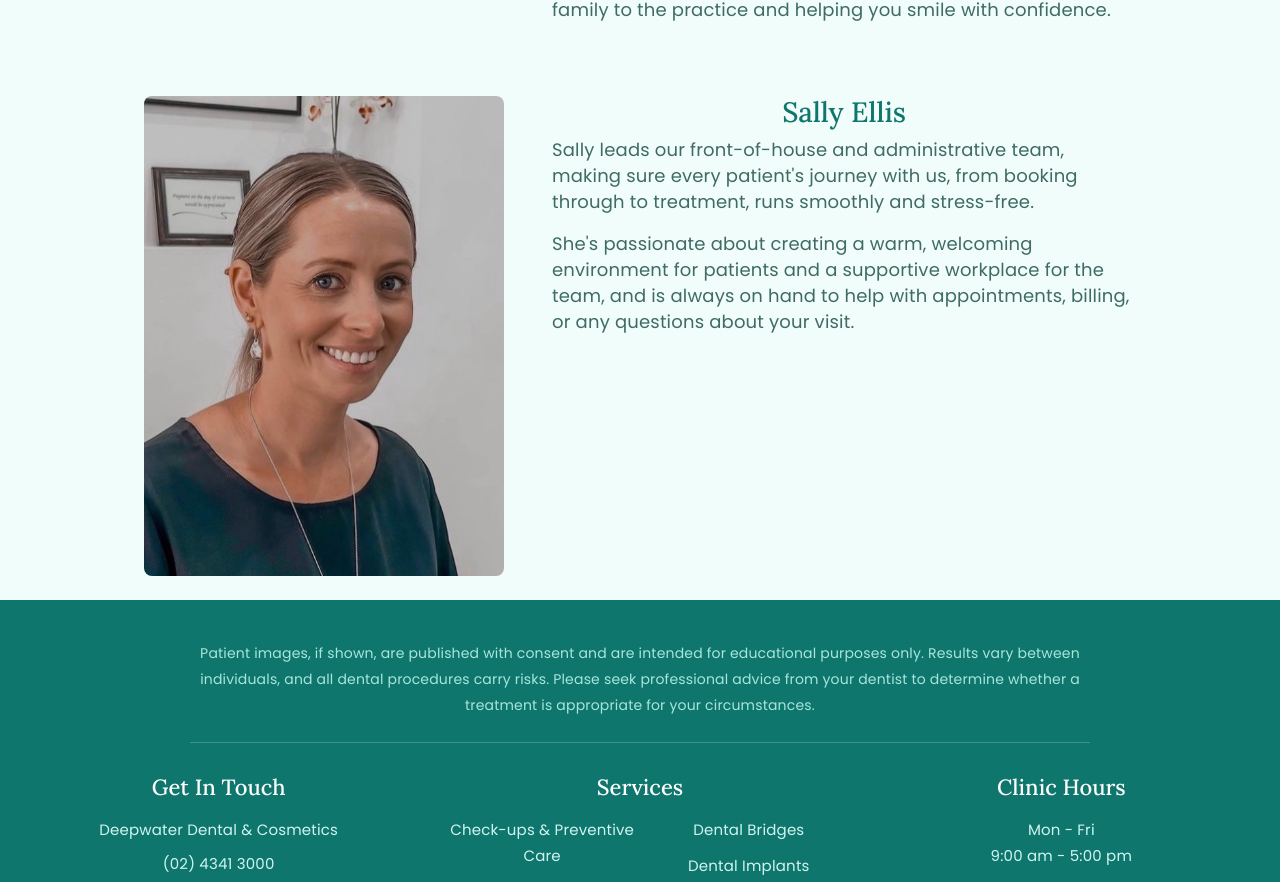
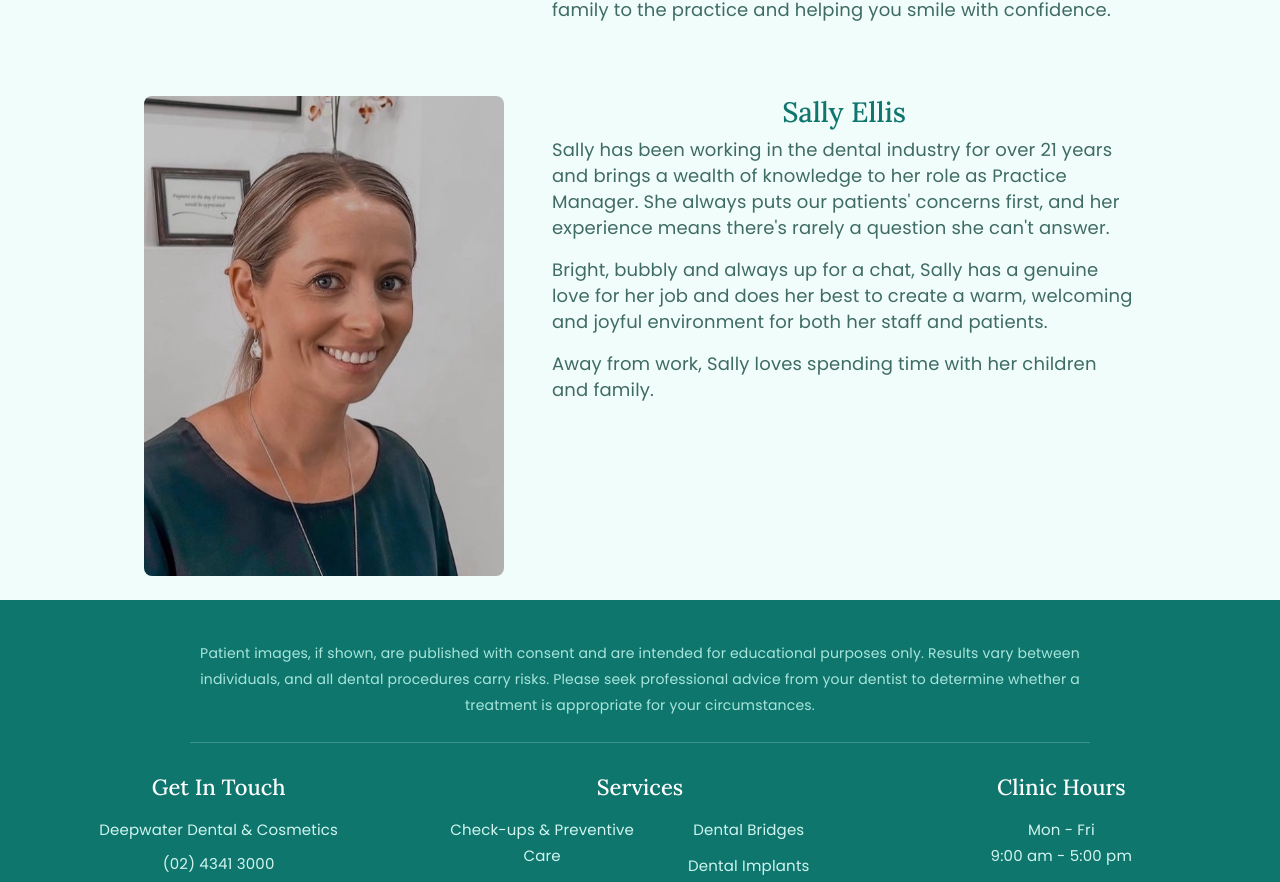
Before and after one commit to katnguyen2301-ops/Deepwater-website, a React (Vite) app: page /about/meet-the-team in a window 1280 px wide. Shown: the part 1519-2401 px from the top of the page. Built offline with nearby package versions, Linux system fonts and the light colour scheme.

Commit message:
Update dentists.js

```diff
--- a/src/data/dentists.js
+++ b/src/data/dentists.js
@@ -33,9 +33,10 @@ const dentists = [
     name: 'Sally Ellis',
     title: 'Practice Manager',
     photo: sallyEllisPhoto,
-    bio: [
-      "Sally leads our front-of-house and administrative team, making sure every patient's journey with us, from booking through to treatment, runs smoothly and stress-free.",
-      "She's passionate about creating a warm, welcoming environment for patients and a supportive workplace for the team, and is always on hand to help with appointments, billing, or any questions about your visit.",
+   bio: [
+      "Sally has been working in the dental industry for over 21 years and brings a wealth of knowledge to her role as Practice Manager. She always puts our patients' concerns first, and her experience means there's rarely a question she can't answer.",
+      "Bright, bubbly and always up for a chat, Sally has a genuine love for her job and does her best to create a warm, welcoming and joyful environment for both her staff and patients.",
+      "Away from work, Sally loves spending time with her children and family.",
     ],
   },
 ]
```
